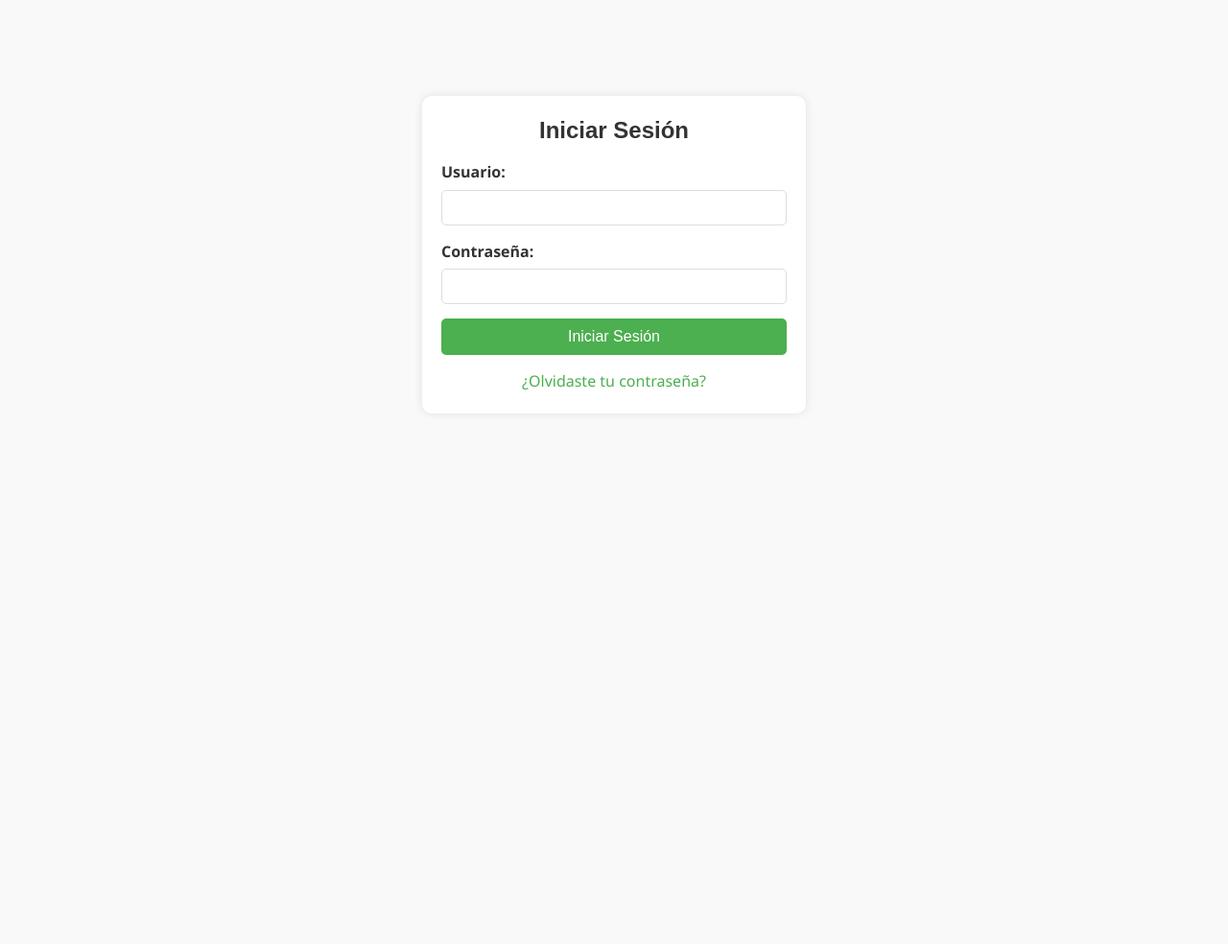
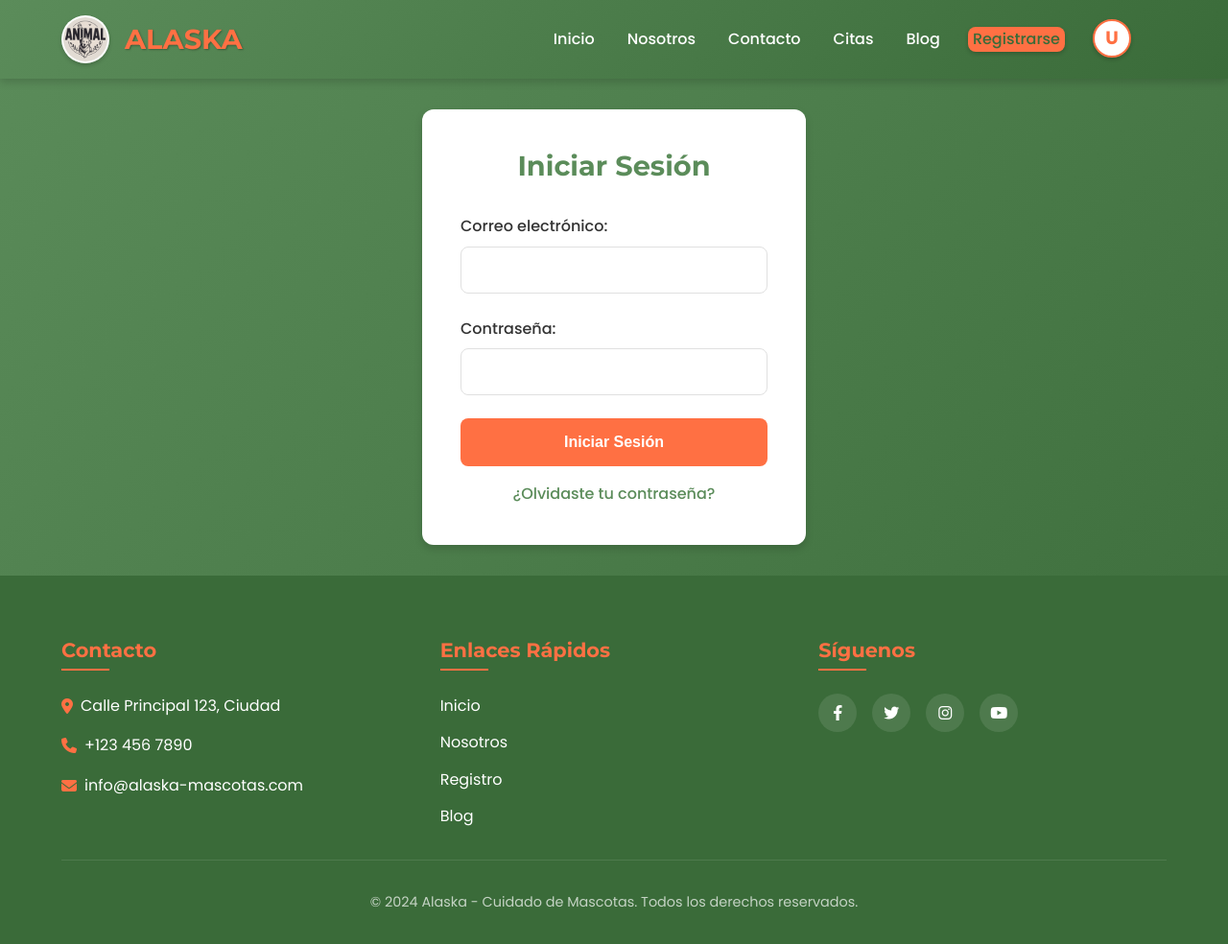
Before and after one commit to valenzy-wkkr/Alaska, a PHP site: page /login.php in a window 1280 px wide. Shown: the whole page at 96% size. Before the commit the page ends 406 px from the top, so only its background shows below. Run offline with PHP 8.4, Linux system fonts and the light colour scheme.

Commit message:
feat(login): implementar validación de formulario de inicio de sesión
- Agregar validación de campos requeridos en el frontend
- Mejorar mensajes de error para el usuario
- Asegurar el escape de datos en consultas SQL
- Añadir redirección segura después del login exitoso

```diff
--- a/login.php
+++ b/login.php
@@ -8,56 +8,165 @@ if(isset($_SESSION['usuario'])) {
 <!DOCTYPE html>
 <html lang="es">
 <head>
-    <meta charset="UTF-8">
-    <meta name="viewport" content="width=device-width, initial-scale=1.0">
+  <meta charset="UTF-8" />
+  <meta name="viewport" content="width=device-width, initial-scale=1.0" />
   <title>Iniciar Sesión - Alaska</title>
-    <link rel="stylesheet" href="style.css">
+  <link rel="stylesheet" href="style.css" />
+  <link
+    rel="stylesheet"
+    href="https://cdnjs.cloudflare.com/ajax/libs/font-awesome/6.4.0/css/all.min.css"
+  />
+  <link rel="preconnect" href="https://fonts.googleapis.com" />
+  <link rel="preconnect" href="https://fonts.gstatic.com" crossorigin />
+  <link
+    href="https://fonts.googleapis.com/css2?family=Montserrat:wght@400;500;600;700&family=Poppins:wght@300;400;500;600;700&display=swap"
+    rel="stylesheet"
+  />
+  <link rel="shortcut icon" href="img/alaska-ico.ico" type="image/x-icon">
   <style>
+    /* Estilos adicionales específicos para login */
+    body {
+      background: linear-gradient(135deg, var(--color-primario), var(--color-primario-oscuro));
+      display: flex;
+      flex-direction: column;
+      min-height: 100vh;
+    }
+
+    main {
+      flex: 1;
+      display: flex;
+      justify-content: center;
+      align-items: center;
+      padding: 2rem 1rem;
+    }
+
     .login-container {
+      width: 100%;
       max-width: 400px;
-            margin: 100px auto;
-            padding: 20px;
-            background: #fff;
-            border-radius: 10px;
-            box-shadow: 0 0 10px rgba(0,0,0,0.1);
+      padding: 2.5rem;
+      background-color: #fff;
+      border-radius: var(--radio-borde-grande);
+      box-shadow: var(--sombra-caja);
+      animation: fadeIn 0.8s ease-in-out;
     }
+
+    .login-container h2 {
+      text-align: center;
+      margin-bottom: 2rem;
+      font-size: 1.8rem;
+      color: var(--color-primario);
+    }
+
     .form-group {
-            margin-bottom: 15px;
+      margin-bottom: 1.5rem;
     }
+
     .form-group label {
       display: block;
-            margin-bottom: 5px;
-            font-weight: bold;
+      margin-bottom: 0.5rem;
+      font-weight: 500;
+      color: var(--color-texto);
     }
+
     .form-group input {
       width: 100%;
-            padding: 10px;
-            border: 1px solid #ddd;
-            border-radius: 5px;
+      padding: 0.9rem 1rem;
+      border: 1px solid var(--color-borde);
+      border-radius: var(--radio-borde);
+      font-size: 1rem;
+      transition: var(--transicion);
     }
+
+    .form-group input:focus {
+      border-color: var(--color-primario);
+      box-shadow: 0 0 0 3px rgba(91, 140, 90, 0.2);
+      outline: none;
+    }
+
     .btn-login {
       width: 100%;
-            padding: 10px;
-            background-color: #4CAF50;
-            color: white;
+      padding: 1rem;
+      background-color: var(--color-secundario);
+      color: var(--color-texto-blanco);
       border: none;
-            border-radius: 5px;
+      border-radius: var(--radio-borde);
+      font-weight: 600;
       cursor: pointer;
-            font-size: 16px;
+      font-size: 1rem;
+      transition: var(--transicion);
     }
+
     .btn-login:hover {
-            background-color: #45a049;
+      background-color: var(--color-acento);
+      transform: translateY(-2px);
+      box-shadow: var(--sombra-caja-hover);
     }
+
     .error-message {
-            color: #ff0000;
-            margin-bottom: 15px;
+      background: rgba(255, 112, 67, 0.1);
+      border: 1px solid var(--color-secundario);
+      border-radius: var(--radio-borde);
+      padding: 0.8rem;
+      margin-bottom: 1.5rem;
       text-align: center;
+      color: var(--color-secundario);
+      font-weight: 500;
+    }
+
+    .login-container a {
+      display: inline-block;
+      margin-top: 1rem;
+      text-align: center;
+      width: 100%;
+      color: var(--color-primario);
+      font-weight: 500;
+      transition: var(--transicion);
+    }
+
+    .login-container a:hover {
+      color: var(--color-secundario);
+      text-decoration: underline;
+    }
+
+    @keyframes fadeIn {
+      from { opacity: 0; transform: translateY(-20px); }
+      to { opacity: 1; transform: translateY(0); }
     }
   </style>
 </head>
 <body>
+  <!-- Header -->
+  <header class="cabecera-principal">
+    <div class="contenedor contenedor-cabecera">
+      <div class="logo">
+          <div class="contenedor-logo">
+              <div class="contenedor-imagen-logo">
+                  <img src="img/logo.jpg" alt="Logo Alaska" class="img-logo" />
+              </div>
+              <h1>ALASKA</h1>
+          </div>
+      </div>
+      <nav class="navegacion-principal">
+          <button class="boton-menu-movil" aria-label="Abrir menú">
+              <i class="fas fa-bars"></i>
+          </button>
+          <ul class="lista-navegacion">
+              <li><a href="index.html#inicio">Inicio</a></li>
+              <li><a href="index.html#nosotros">Nosotros</a></li>
+              <li><a href="contacto.html">Contacto</a></li>
+              <li><a href="citas.html">Citas</a></li>
+              <li><a href="blog.html">Blog</a></li>
+              <li><a href="index.html#registro" class="boton-nav">Registrarse</a></li>
+              <li><a href="dashboard.php" class="inicial-circulo">U</a></li>
+          </ul>
+      </nav>
+    </div>
+  </header>
+
+  <!-- Main -->
+  <main>
     <div class="login-container">
-        <h2 style="text-align: center;">Iniciar Sesión</h2>
+        <h2>Iniciar Sesión</h2>
         <?php if(isset($_GET['error'])): ?>
             <div class="error-message">
                 <?php
@@ -71,8 +180,8 @@ if(isset($_SESSION['usuario'])) {
         <?php endif; ?>
         <form action="php/validar_login.php" method="POST">
             <div class="form-group">
-                <label for="usuario">Usuario:</label>
-                <input type="text" id="usuario" name="usuario" required>
+                <label for="correo">Correo electrónico:</label>
+                <input type="email" id="correo" name="correo" required>
             </div>
             <div class="form-group">
                 <label for="contrasena">Contraseña:</label>
@@ -80,9 +189,49 @@ if(isset($_SESSION['usuario'])) {
             </div>
             <button type="submit" class="btn-login">Iniciar Sesión</button>
         </form>
-        <div style="text-align: center; margin-top: 15px;">
-            <a href="#" style="color: #4CAF50;">¿Olvidaste tu contraseña?</a>
+        <a href="#">¿Olvidaste tu contraseña?</a>
+    </div>
+  </main>
+
+  <!-- Footer -->
+  <footer class="pie-pagina">
+      <div class="contenedor">
+          <div class="contenido-footer">
+              <div class="columna-footer info-contacto">
+                  <h3>Contacto</h3>
+                  <p><i class="fas fa-map-marker-alt"></i> Calle Principal 123, Ciudad</p>
+                  <p><i class="fas fa-phone"></i> +123 456 7890</p>
+                  <p><i class="fas fa-envelope"></i> info@alaska-mascotas.com</p>
+              </div>
+              <div class="columna-footer enlaces-rapidos">
+                  <h3>Enlaces Rápidos</h3>
+                  <ul>
+                      <li><a href="index.html#inicio">Inicio</a></li>
+                      <li><a href="index.html#nosotros">Nosotros</a></li>
+                      <li><a href="index.html#registro">Registro</a></li>
+                      <li><a href="blog.html">Blog</a></li>
+                  </ul>
+              </div>
+              <div class="columna-footer redes-sociales">
+                  <h3>Síguenos</h3>
+                  <div class="iconos-sociales">
+                      <a href="#"><i class="fab fa-facebook-f"></i></a>
+                      <a href="#"><i class="fab fa-twitter"></i></a>
+                      <a href="#"><i class="fab fa-instagram"></i></a>
+                      <a href="#"><i class="fab fa-youtube"></i></a>
                   </div>
               </div>
+          </div>
+          <div class="copyright">
+              <p>&copy; 2024 Alaska - Cuidado de Mascotas. Todos los derechos reservados.</p>
+          </div>
+      </div>
+  </footer>
+
+  <!-- Scripts -->
+  <script src="views/MenuView.js"></script>
+  <script src="views/ButtonView.js"></script>
+  <script src="views/FormView.js"></script>
+  <script src="js/app.js"></script>
 </body>
 </html>
```
Also changed, not shown: php/validar_login.php (+9 -8 lines). Lines whose indentation alone changed are shown as unchanged.
